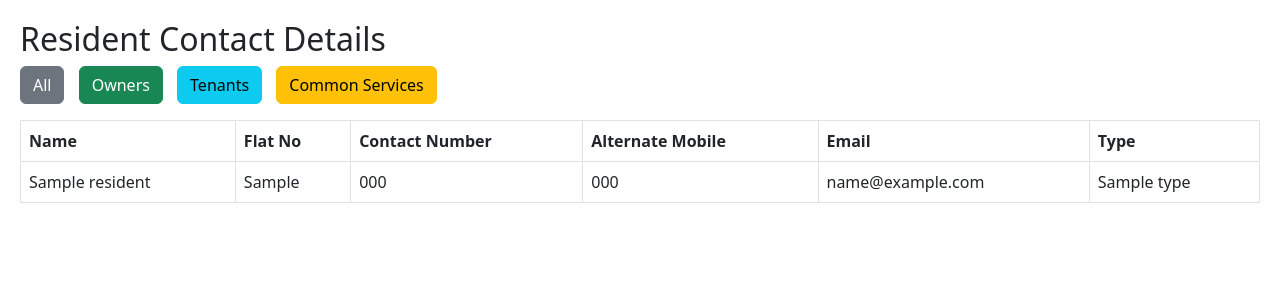
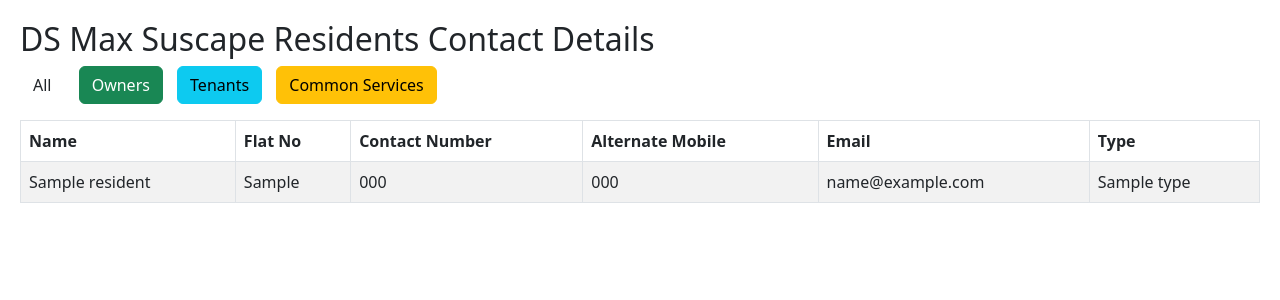
Before and after one commit to jintu-integral/DSMaxSunscapeContact, a Flask app: template templates/index.html in a window 1280 px wide. Shown: the top 300 px of the page. Run offline with Flask 3, Linux system fonts and the light colour scheme; the template is opened without the code that fills it: most values are stand-ins (such as "Sample title", 1, 10 or a date in 2020).

Commit message:
some styles

```diff
--- a/templates/index.html
+++ b/templates/index.html
@@ -10,16 +10,16 @@
     </style>
 </head>
 <body>
-    <h2>Resident Contact Details</h2>
+    <h2>DS Max Suscape Residents Contact Details</h2>
 
     <div class="mb-3">
-        <button class="btn btn-secondary filter-btn" onclick="filterTable('All')">All</button>
+        <button class="btn btn-Primary filter-btn" onclick="filterTable('All')">All</button>
         <button class="btn btn-success filter-btn" onclick="filterTable('Owner')">Owners</button>
         <button class="btn btn-info filter-btn" onclick="filterTable('Tenant')">Tenants</button>
         <button class="btn btn-warning filter-btn" onclick="filterTable('Common')">Common Services</button>
     </div>
-
-    <table class="table table-bordered" id="residentTable">
+    <div class="table-responsive">
+    <table class="table table-bordered table-striped table-hover" id="residentTable">
         <thead>
             <tr>
                 <th>Name</th>
@@ -43,6 +43,7 @@
             {% endfor %}
         </tbody>
     </table>
+    </div>
 
 <script>
     function filterTable(type) {
```
Also changed, not shown: 1 other file.
